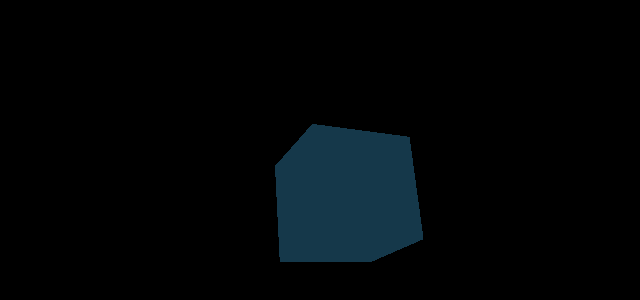
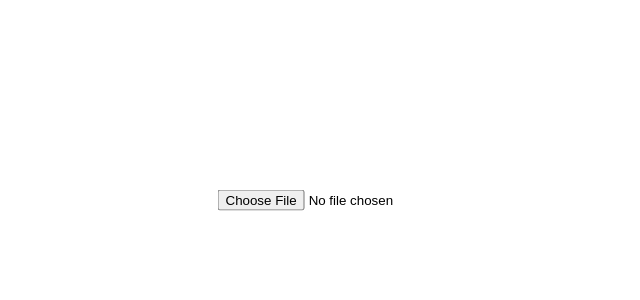
Before and after one commit to danielblagy/wm3dfsv, a plain HTML site: page index.html in a window 1280 px wide. Shown: the part 200-500 px from the top of the page, without its empty margins (296-936 px from the left). Drawn offline with nearby package versions, Linux system fonts and the light colour scheme.

Commit message:
added file picker

```diff
--- a/index.html
+++ b/index.html
@@ -3,11 +3,11 @@
 	<head>
 		<meta charset="utf-8">
 		<title>Winter Morning 3D File System Visualiser</title>
-		<style>
-			body { margin: 0; }
-		</style>
+		<link rel="stylesheet" href="style.css">
 	</head>
 	<body>
+		<input id = "file-picker" type="file" webkitdirectory directory>
+
 		<script src="lib/three.js"></script>
 		<script src="wm3dfsv.js"></script>
 	</body>
--- /dev/null
+++ b/style.css
@@ -0,0 +1,6 @@
+#file-picker {
+	position: absolute;
+	top: 50%;
+	left: 50%;
+	transform: translate(-50%, -50%);
+}
--- a/wm3dfsv.js
+++ b/wm3dfsv.js
@@ -1,26 +1,56 @@
-function start() {
+const NodeType = {
+	Directory : 1,
+	File : 2
+};
+Object.freeze(NodeType);
+
+class Node {
+	constructor(root, children, type) {
+		this.root = root;
+		this.children = children;
+		this.type = type;
+	}
+}
+
+function init()
+{
+	var input = document.getElementById("file-picker");
+
+	input.onchange = e => {
+	   var files = e.target.files;
+	   console.log(files);
+	   input.remove();
+	   start(files);
+	}
+}
+
+function start(files) {
+	// separate root dir name from the files in array
+	// for each file in array determine its position in the file system tree and create a node object
+
 	const scene = new THREE.Scene();
-	const camera = new THREE.PerspectiveCamera( 75, window.innerWidth / window.innerHeight, 0.1, 1000 );
+	const camera = new THREE.PerspectiveCamera(75, window.innerWidth / window.innerHeight, 0.1, 1000);
 
 	const renderer = new THREE.WebGLRenderer();
-	renderer.setSize( window.innerWidth, window.innerHeight );
-	document.body.appendChild( renderer.domElement );
+	renderer.setSize(window.innerWidth, window.innerHeight);
+	document.body.appendChild(renderer.domElement);
 
 	const geometry = new THREE.BoxGeometry();
 	const material = new THREE.MeshBasicMaterial( { color: 0x15384a } );
-	const cube = new THREE.Mesh( geometry, material );
-	scene.add( cube );
+	const cube = new THREE.Mesh(geometry, material);
+	scene.add(cube);
 
 	camera.position.z = 5;
 
-	function animate() {
-		requestAnimationFrame( animate );
+	function update_and_render() {
+		requestAnimationFrame(update_and_render);
 		cube.rotation.x += 0.01;
 		cube.rotation.y += 0.035;
 		cube.rotation.z -= 0.015;
-		renderer.render( scene, camera );
+		renderer.render(scene, camera);
 	}
-	animate();
+
+	update_and_render();
 }
 
-start();
+init();
```
